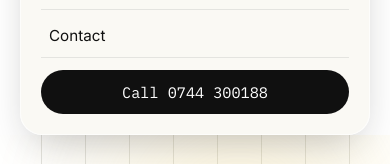
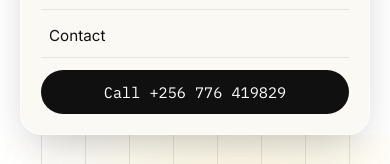
Before and after one commit to Becky-234/Active-Interiors, a Vue app: page / in a window 390 px wide. Both pictures are taken after a click on the button "Toggle menu". Shown: the part 253-417 px from the top of the page. Built offline with nearby package versions, Linux system fonts and the light colour scheme; the HTML template or start-up script is replaced by a standard one.

Commit message:
Correct phone number

```diff
--- a/src/components/SiteHeader.vue
+++ b/src/components/SiteHeader.vue
@@ -53,7 +53,7 @@ onUnmounted(() => {
       <transition name="drop">
         <nav v-if="open" class="mobile-nav">
           <a v-for="l in links" :key="l.href" :href="l.href" @click="close">{{ l.label }}</a>
-          <a href="tel:+256744300188" class="mobile-call" @click="close">Call 0744 300188</a>
+          <a href="tel:+256740769931" class="mobile-call" @click="close">Call +256 776 419829</a>
         </nav>
       </transition>
     </div>
```
